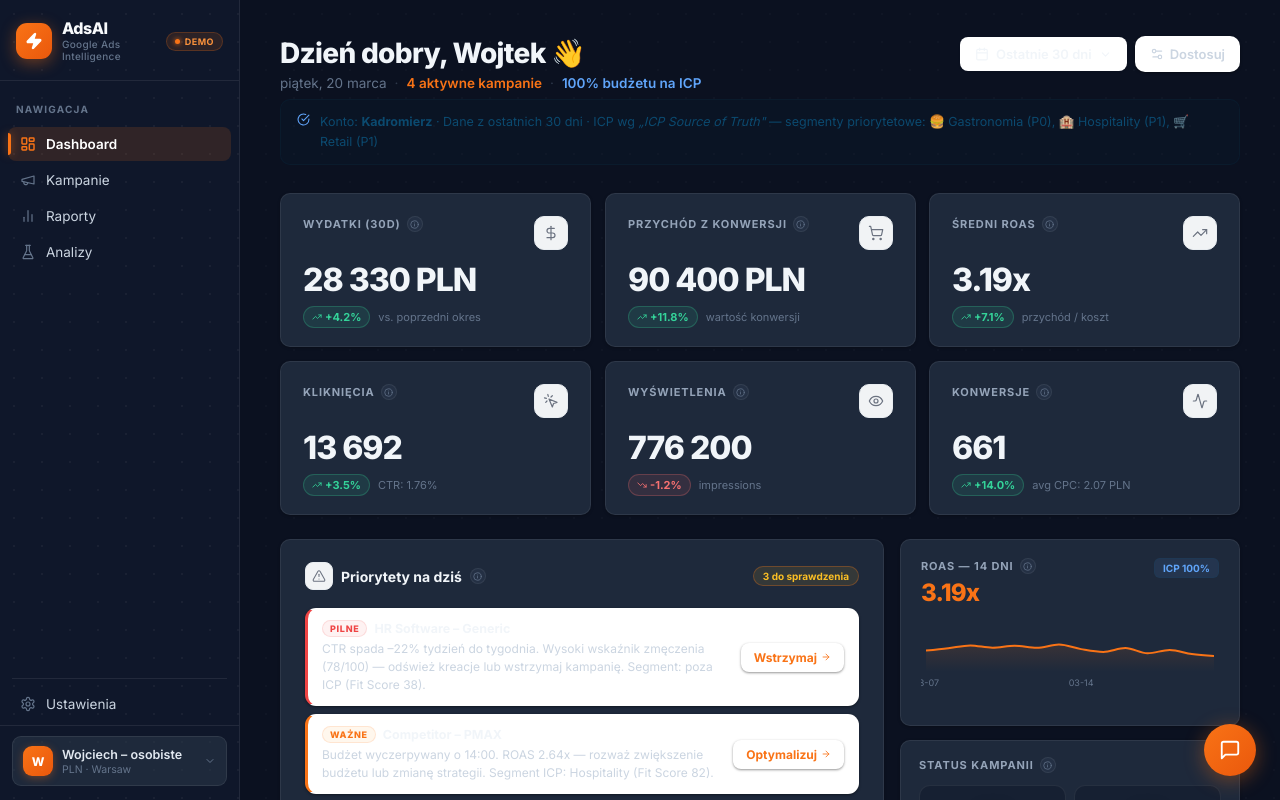
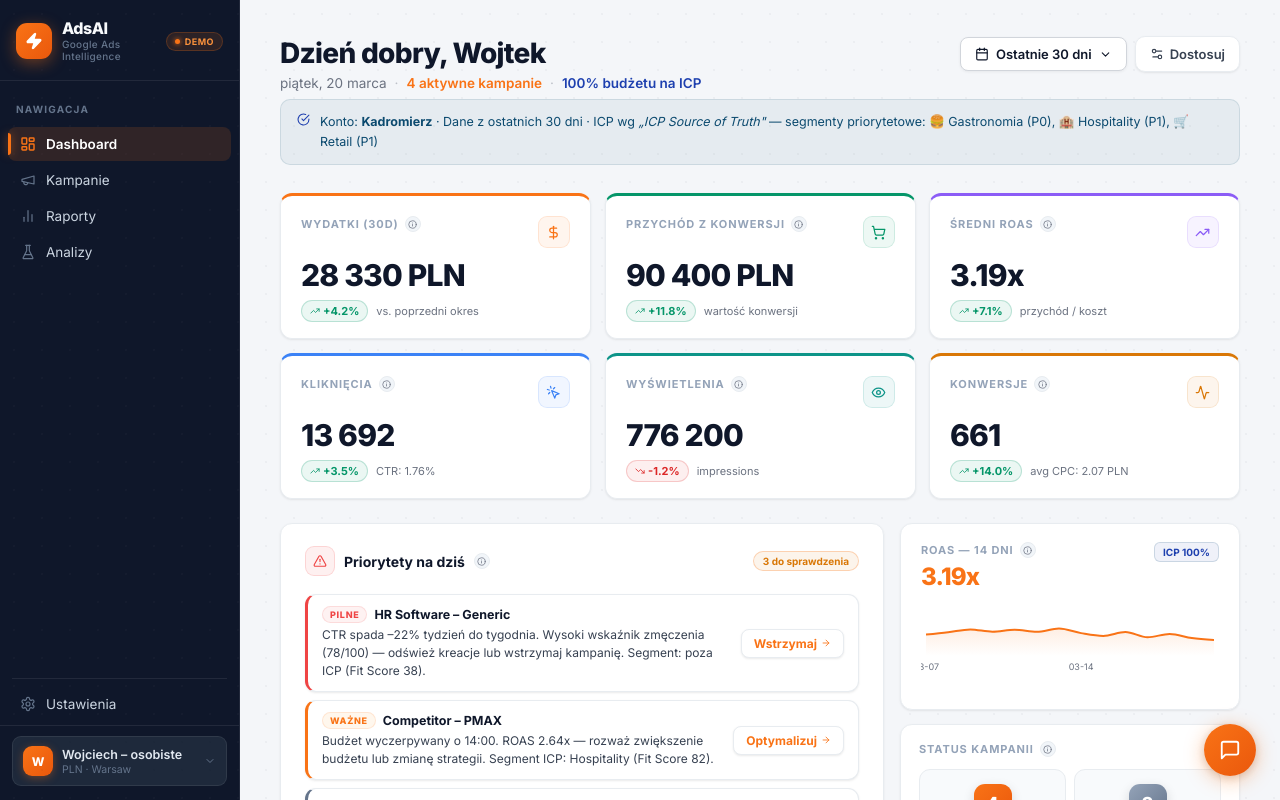
Before and after one commit to wojciechluszczynski/ads-assistant, a React (Vite) app: page / in a window 1280 px wide. Both pictures are taken after typing "Sample123" into the empty fields and a click on the button "Zaloguj się". Shown: the top 800 px of the page. Built offline with nearby package versions, Linux system fonts and the light colour scheme.

Commit message:
redesign: light content area, colored KPI card accents, widget icon colors, no emoji

```diff
--- a/src/App.tsx
+++ b/src/App.tsx
@@ -18,7 +18,7 @@ export default function App() {
   if (!authed) return <Login onLogin={() => setAuthed(true)} />;
 
   return (
-    <div style={{ display: 'flex', minHeight: '100vh', background: '#0B1120' }}>
+    <div style={{ display: 'flex', minHeight: '100vh', background: '#F4F6F9' }}>
       <Sidebar
         page={page}
         onPage={setPage}
@@ -27,7 +27,7 @@ export default function App() {
         onAccount={setActiveAccount}
         demoMode={true}
       />
-      <main className="main-content" style={{ flex: 1, minWidth: 0, overflowY: 'auto', background: '#0B1120' }}>
+      <main className="main-content" style={{ flex: 1, minWidth: 0, overflowY: 'auto', background: '#F4F6F9' }}>
         {page === 'dashboard' && <Dashboard onPage={setPage} />}
         {page === 'campaigns' && <Campaigns />}
         {page === 'reports'   && <Reports />}
--- a/src/index.css
+++ b/src/index.css
@@ -4,9 +4,9 @@
 /* ── Base ── */
 body {
   font-family: 'Inter', -apple-system, BlinkMacSystemFont, 'Segoe UI', sans-serif;
-  background: #0B1120;
+  background: #F4F6F9;
   min-height: 100vh;
-  color: #F1F5F9;
+  color: #0F172A;
   -webkit-font-smoothing: antialiased;
   -moz-osx-font-smoothing: grayscale;
   font-feature-settings: 'cv02', 'cv03', 'cv04', 'cv11';
@@ -252,7 +252,7 @@ a { color: inherit; text-decoration: none; }
   content: '';
   position: fixed;
   inset: 0;
-  background-image: radial-gradient(rgba(255,255,255,0.025) 1px, transparent 1px);
+  background-image: radial-gradient(rgba(15,23,42,0.035) 1px, transparent 1px);
   background-size: 28px 28px;
   pointer-events: none;
   z-index: 0;
--- a/src/lib/theme.ts
+++ b/src/lib/theme.ts
@@ -1,68 +1,68 @@
-// AdsAI Design System — Dark Navy theme, Kadromierz orange brand
-// Consistent with the dark login screen
+// AdsAI Design System — Light content area, Kadromierz orange brand
+// Sidebar is independently dark (hardcoded in Sidebar.tsx)
 
 export const C = {
   // ── Page & surface backgrounds ────────────────────────────
-  bg:   '#0B1120',   // Deepest page bg
-  c1:   '#1E293B',   // Card / panel surface
-  c2:   '#162032',   // Inset card, table stripe, slightly darker
-  c3:   '#243044',   // Hover bg, chip bg
-  c4:   '#2D3A4E',   // Disabled, muted, stronger contrast
+  bg:   '#F4F6F9',   // Cool light page bg
+  c1:   '#FFFFFF',   // Card surface
+  c2:   '#F8FAFC',   // Inset / stripe
+  c3:   '#F1F5F9',   // Hover bg
+  c4:   '#E2E8F0',   // Disabled / muted
 
   // ── Primary brand: Kadromierz orange ──────────────────────
   accent:    '#F97316',
   accent2:   '#EA580C',
-  accentBg:  'rgba(249,115,22,0.12)',
-  accentBg2: 'rgba(249,115,22,0.20)',
-  orangeBdr: 'rgba(249,115,22,0.30)',
-  glow:      'rgba(249,115,22,0.28)',
+  accentBg:  'rgba(249,115,22,0.08)',
+  accentBg2: 'rgba(249,115,22,0.15)',
+  orangeBdr: 'rgba(249,115,22,0.28)',
+  glow:      'rgba(249,115,22,0.22)',
 
   // ── Borders ───────────────────────────────────────────────
-  border:    'rgba(255,255,255,0.07)',
-  borderMd:  'rgba(255,255,255,0.12)',
-  borderLg:  'rgba(255,255,255,0.20)',
+  border:    '#E8ECF0',
+  borderMd:  '#D1D5DB',
+  borderLg:  '#9CA3AF',
 
   // ── Text ──────────────────────────────────────────────────
-  text:      '#F1F5F9',   // Near white
-  text2:     '#CBD5E1',   // Body
-  text3:     '#64748B',   // Secondary / labels
-  text4:     '#334155',   // Placeholder / very muted
+  text:      '#0F172A',
+  text2:     '#374151',
+  text3:     '#6B7280',
+  text4:     '#9CA3AF',
 
   // ── Semantic: positive ────────────────────────────────────
-  green:     '#34D399',
-  greenBg:   'rgba(52,211,153,0.10)',
-  greenBdr:  'rgba(52,211,153,0.25)',
+  green:     '#059669',
+  greenBg:   'rgba(5,150,105,0.08)',
+  greenBdr:  'rgba(5,150,105,0.22)',
 
   // ── Amber / warning ───────────────────────────────────────
-  orange:    '#FBBF24',
-  orangeBg:  'rgba(251,191,36,0.10)',
+  orange:    '#D97706',
+  orangeBg:  'rgba(217,119,6,0.08)',
 
   // ── Red / critical ────────────────────────────────────────
-  rose:      '#F87171',
-  roseBg:    'rgba(248,113,113,0.10)',
-  roseBdr:   'rgba(248,113,113,0.25)',
+  rose:      '#DC2626',
+  roseBg:    'rgba(220,38,38,0.07)',
+  roseBdr:   'rgba(220,38,38,0.20)',
 
   // ── Teal / violet ─────────────────────────────────────────
-  teal:      '#2DD4BF',
-  tealBg:    'rgba(45,212,191,0.10)',
-  violet:    '#A78BFA',
-  violetBg:  'rgba(167,139,250,0.10)',
+  teal:      '#0D9488',
+  tealBg:    'rgba(13,148,136,0.08)',
+  violet:    '#7C3AED',
+  violetBg:  'rgba(124,58,237,0.08)',
 
-  // ── Navy accent (blue) ────────────────────────────────────
-  navy:      '#60A5FA',
-  navy2:     '#3B82F6',
-  navyLight: '#93C5FD',
-  navyBg:    'rgba(96,165,250,0.10)',
+  // ── Blue / navy ───────────────────────────────────────────
+  navy:      '#1E40AF',
+  navy2:     '#1D4ED8',
+  navyLight: '#3B82F6',
+  navyBg:    'rgba(30,64,175,0.07)',
 } as const;
 
 // ─── Gradient icon backgrounds ───────────────────────────────────────────────
 export const G = {
   orange: 'linear-gradient(135deg,#F97316 0%,#EA580C 100%)',
-  navy:   'linear-gradient(135deg,#60A5FA 0%,#3B82F6 100%)',
+  navy:   'linear-gradient(135deg,#3B82F6 0%,#1E40AF 100%)',
   amber:  'linear-gradient(135deg,#FBBF24 0%,#D97706 100%)',
   sky:    'linear-gradient(135deg,#38BDF8 0%,#0284C7 100%)',
   slate:  'linear-gradient(135deg,#94A3B8 0%,#64748B 100%)',
-  rose:   'linear-gradient(135deg,#F87171 0%,#EF4444 100%)',
+  rose:   'linear-gradient(135deg,#F87171 0%,#DC2626 100%)',
   teal:   'linear-gradient(135deg,#2DD4BF 0%,#0D9488 100%)',
   green:  'linear-gradient(135deg,#34D399 0%,#059669 100%)',
   violet: 'linear-gradient(135deg,#A78BFA 0%,#7C3AED 100%)',
@@ -70,28 +70,28 @@ export const G = {
 
 // ─── Shadow tokens ────────────────────────────────────────────────────────────
 export const S = {
-  card:      '0 1px 3px rgba(0,0,0,0.25), 0 1px 2px rgba(0,0,0,0.20)',
-  cardHover: '0 4px 20px rgba(0,0,0,0.35), 0 1px 4px rgba(0,0,0,0.25)',
-  orange:    '0 4px 16px rgba(249,115,22,0.32)',
-  orangeHov: '0 6px 24px rgba(249,115,22,0.44)',
-  navy:      '0 4px 14px rgba(96,165,250,0.18)',
-  nav:       '0 1px 0 rgba(0,0,0,0.30)',
-  toast:     '0 8px 32px rgba(0,0,0,0.50), 0 2px 6px rgba(0,0,0,0.35)',
-  dropdown:  '0 8px 40px rgba(0,0,0,0.45), 0 2px 8px rgba(0,0,0,0.35)',
+  card:      '0 1px 3px rgba(0,0,0,0.05), 0 1px 2px rgba(0,0,0,0.04)',
+  cardHover: '0 4px 16px rgba(0,0,0,0.09), 0 1px 3px rgba(0,0,0,0.06)',
+  orange:    '0 4px 16px rgba(249,115,22,0.28)',
+  orangeHov: '0 6px 24px rgba(249,115,22,0.38)',
+  navy:      '0 4px 14px rgba(30,64,175,0.18)',
+  nav:       '0 1px 0 rgba(0,0,0,0.06)',
+  toast:     '0 8px 32px rgba(0,0,0,0.14), 0 2px 6px rgba(0,0,0,0.08)',
+  dropdown:  '0 8px 40px rgba(0,0,0,0.12), 0 2px 8px rgba(0,0,0,0.07)',
 } as const;
 
-// ─── Standard card — dark theme ───────────────────────────────────────────────
+// ─── Standard card ────────────────────────────────────────────────────────────
 export const card = {
-  background: '#1E293B',
-  border: '1px solid rgba(255,255,255,0.07)',
-  borderRadius: 10,
-  boxShadow: '0 1px 3px rgba(0,0,0,0.25)',
+  background: '#FFFFFF',
+  border: '1px solid #E8ECF0',
+  borderRadius: 12,
+  boxShadow: '0 1px 3px rgba(0,0,0,0.05), 0 1px 2px rgba(0,0,0,0.04)',
 } as const;
 
 // ─── Section card ─────────────────────────────────────────────────────────────
 export const sectionCard = {
-  background: '#1E293B',
-  border: '1px solid rgba(255,255,255,0.07)',
-  borderRadius: 12,
-  boxShadow: '0 1px 3px rgba(0,0,0,0.20), 0 4px 12px rgba(0,0,0,0.20)',
+  background: '#FFFFFF',
+  border: '1px solid #E8ECF0',
+  borderRadius: 14,
+  boxShadow: '0 1px 3px rgba(0,0,0,0.05), 0 4px 12px rgba(0,0,0,0.04)',
 } as const;
--- a/src/pages/Dashboard.tsx
+++ b/src/pages/Dashboard.tsx
@@ -73,20 +73,21 @@ function InfoTip({ text, align = 'left' }: { text: string; align?: 'left' | 'rig
 
 // ─── Widget header ────────────────────────────────────────────────────────────
 function WidgetHeader({
-  icon: Icon, title, tip, action,
+  icon: Icon, title, tip, action, color = C.accent,
 }: {
-  icon: typeof Zap; title: string; tip: string; action?: React.ReactNode;
+  icon: typeof Zap; title: string; tip: string; action?: React.ReactNode; color?: string;
 }) {
   return (
     <div style={{ display: 'flex', justifyContent: 'space-between', alignItems: 'center', marginBottom: 18 }}>
-      <h2 style={{ fontSize: 14, fontWeight: 700, color: C.text, margin: 0, display: 'flex', alignItems: 'center', gap: 8 }}>
+      <h2 style={{ fontSize: 14, fontWeight: 700, color: C.text, margin: 0, display: 'flex', alignItems: 'center', gap: 9 }}>
         <div style={{
-          width: 28, height: 28, borderRadius: 8,
-          background: '#F1F3F5', border: '1px solid #E8ECF0',
+          width: 30, height: 30, borderRadius: 9,
+          background: `${color}14`,
+          border: `1px solid ${color}28`,
           display: 'flex', alignItems: 'center', justifyContent: 'center',
           flexShrink: 0,
         }}>
-          <Icon size={14} color="#6B7280" strokeWidth={1.8} />
+          <Icon size={14} color={color} strokeWidth={2} />
         </div>
         {title}
         <InfoTip text={tip} />
@@ -99,32 +100,34 @@ function WidgetHeader({
 // ─── Premium Stat Card ────────────────────────────────────────────────────────
 interface StatCardProps {
   label: string; value: string; sub?: string; trend?: number;
-  icon: typeof TrendingUp; tip: string;
+  icon: typeof TrendingUp; tip: string; accentColor?: string;
   isPositive?: (t: number) => boolean;
 }
-function StatCard({ label, value, sub, trend, icon: Icon, tip, isPositive }: StatCardProps) {
+function StatCard({ label, value, sub, trend, icon: Icon, tip, accentColor = C.accent, isPositive }: StatCardProps) {
   const pos = trend !== undefined ? (isPositive ? isPositive(trend) : trend >= 0) : true;
   return (
     <div className="card-lift" style={{
-      ...card, padding: '22px 22px 18px',
+      ...card, padding: '20px 20px 16px',
       position: 'relative', overflow: 'hidden',
+      borderTop: `3px solid ${accentColor}`,
     }}>
-      <div style={{ display: 'flex', justifyContent: 'space-between', alignItems: 'flex-start', marginBottom: 14 }}>
+      <div style={{ display: 'flex', justifyContent: 'space-between', alignItems: 'flex-start', marginBottom: 12 }}>
         <div style={{ display: 'flex', alignItems: 'center', gap: 6 }}>
           <span className="label-caps">{label}</span>
           <InfoTip text={tip} />
         </div>
         <div style={{
-          width: 34, height: 34, borderRadius: 10, flexShrink: 0,
-          background: '#F1F3F5', border: '1px solid #E8ECF0',
+          width: 32, height: 32, borderRadius: 9, flexShrink: 0,
+          background: `${accentColor}12`,
+          border: `1px solid ${accentColor}22`,
           display: 'flex', alignItems: 'center', justifyContent: 'center',
         }}>
-          <Icon size={16} color="#6B7280" strokeWidth={1.8} />
+          <Icon size={15} color={accentColor} strokeWidth={2} />
         </div>
       </div>
 
       {/* Big metric number */}
-      <div style={{ fontSize: 32, fontWeight: 800, color: C.text, letterSpacing: -1, lineHeight: 1, marginBottom: 10 }}>
+      <div style={{ fontSize: 30, fontWeight: 800, color: C.text, letterSpacing: -0.8, lineHeight: 1, marginBottom: 10 }}>
         {value}
       </div>
 
@@ -174,23 +177,24 @@ function RecoItem({ icon: Icon, badge, badgeColor, badgeBg, title, body, onActio
 }) {
   return (
     <div style={{
-      display: 'flex', gap: 13, padding: '13px 14px',
-      background: C.c2, border: `1px solid ${C.border}`, borderRadius: 11,
-      alignItems: 'flex-start', transition: 'border-color .15s, box-shadow .15s',
+      display: 'flex', gap: 12, padding: '14px 16px',
+      background: '#FFFFFF', border: `1px solid ${C.border}`, borderRadius: 11,
+      alignItems: 'flex-start', boxShadow: S.card,
     }}>
       <div style={{
-        width: 36, height: 36, borderRadius: 10, background: '#F1F3F5', flexShrink: 0,
+        width: 36, height: 36, borderRadius: 10, flexShrink: 0,
+        background: `${badgeColor}12`,
+        border: `1px solid ${badgeColor}22`,
         display: 'flex', alignItems: 'center', justifyContent: 'center',
-        border: '1px solid #E8ECF0',
       }}>
-        <Icon size={16} color="#6B7280" />
+        <Icon size={16} color={badgeColor} strokeWidth={2} />
       </div>
       <div style={{ flex: 1, minWidth: 0 }}>
         <div style={{ display: 'flex', alignItems: 'center', gap: 7, marginBottom: 4, flexWrap: 'wrap' }}>
           <span style={{ fontWeight: 700, fontSize: 13, color: C.text }}>{title}</span>
           <span style={{
-            fontSize: 10, fontWeight: 700, padding: '2px 7px', borderRadius: 99,
-            background: badgeBg, color: badgeColor, border: `1px solid ${badgeColor}22`,
+            fontSize: 9.5, fontWeight: 700, padding: '2px 7px', borderRadius: 99,
+            background: badgeBg, color: badgeColor, border: `1px solid ${badgeColor}28`,
             textTransform: 'uppercase', letterSpacing: 0.5, flexShrink: 0,
           }}>{badge}</span>
         </div>
@@ -200,7 +204,7 @@ function RecoItem({ icon: Icon, badge, badgeColor, badgeBg, title, body, onActio
         flexShrink: 0, padding: '6px 11px', borderRadius: 8,
         background: 'transparent', border: `1px solid ${C.border}`,
         color: C.accent, cursor: 'pointer', fontSize: 12, fontWeight: 700,
-        display: 'flex', alignItems: 'center', gap: 4,
+        display: 'flex', alignItems: 'center', gap: 4, whiteSpace: 'nowrap',
       }}>
         Zastosuj <ArrowRight size={10} />
       </button>
@@ -212,7 +216,7 @@ function RecoItem({ icon: Icon, badge, badgeColor, badgeBg, title, body, onActio
 function IcpPieTooltip({ active, payload }: { active?: boolean; payload?: Array<{ payload: { label: string; spend: number; conversions: number; priority: string } }> }) {
   if (!active || !payload?.length) return null;
   const d = payload[0].payload;
-  const pl = d.priority === 'P0' ? '🔴 P0 – priorytet Q1' : d.priority === 'P1' ? '🟠 P1' : d.priority === 'P2' ? '🟡 P2' : '⚪ poza ICP';
+  const pl = d.priority === 'P0' ? 'P0 – priorytet Q1' : d.priority === 'P1' ? 'P1' : d.priority === 'P2' ? 'P2' : 'poza ICP';
   return (
     <div style={{
       background: '#fff', border: `1px solid ${C.border}`, borderRadius: 11,
@@ -312,7 +316,7 @@ export default function Dashboard({ onPage }: Props) {
       <div style={{ display: 'flex', justifyContent: 'space-between', alignItems: 'flex-start', marginBottom: 8, flexWrap: 'wrap', gap: 12 }}>
         <div>
           <h1 style={{ fontSize: 28, fontWeight: 800, color: C.text, margin: 0, letterSpacing: -0.7 }}>
-            Dzień dobry, Wojtek 👋
+            Dzień dobry, Wojtek
           </h1>
           <p style={{ color: C.text3, fontSize: 13.5, margin: '5px 0 0', display: 'flex', alignItems: 'center', gap: 8, flexWrap: 'wrap' }}>
             <span>{new Date().toLocaleDateString('pl-PL', { weekday: 'long', day: 'numeric', month: 'long' })}</span>
@@ -409,12 +413,12 @@ export default function Dashboard({ onPage }: Props) {
       {/* ── KPI stat cards ─────────────────────────────────── */}
       {isVisible('kpi') && (
         <div style={{ display: 'grid', gridTemplateColumns: 'repeat(3, 1fr)', gap: 14, marginBottom: 24 }} className="grid-stat">
-          <StatCard label="Wydatki (30d)"        value={fmtPLN(s.totalCost)}            trend={+4.2}  sub="vs. poprzedni okres"                icon={DollarSign}        tip="Całkowite wydatki na reklamy w ciągu ostatnich 30 dni." />
-          <StatCard label="Przychód z konwersji" value={fmtPLN(s.totalConversionValue)} trend={+11.8} sub="wartość konwersji"                   icon={ShoppingCart}      tip="Łączna wartość konwersji przypisana do reklam (Google Ads tracking)." />
-          <StatCard label="Średni ROAS"          value={`${s.avgRoas.toFixed(2)}x`}     trend={+7.1}  sub="przychód / koszt"                   icon={TrendingUp}        tip="Return on Ad Spend — ile PLN przychodu generuje 1 PLN wydany na reklamy. Cel: ≥3.0x dla ICP." />
-          <StatCard label="Kliknięcia"           value={fmt(s.totalClicks)}             trend={+3.5}  sub={`CTR: ${fmtPct(s.avgCtr)}`}         icon={MousePointerClick} tip="Łączna liczba kliknięć w reklamy. CTR = % osób, które kliknęły po zobaczeniu reklamy." />
-          <StatCard label="Wyświetlenia"         value={fmt(s.totalImpressions)}        trend={-1.2}  sub="impressions"                        icon={Eye}               tip="Liczba wyświetleń reklam. Wysoka liczba przy niskim CTR = zły dobór słów kluczowych." isPositive={t => t >= 0} />
-          <StatCard label="Konwersje"            value={fmt(s.totalConversions)}        trend={+14.0} sub={`avg CPC: ${s.avgCpc.toFixed(2)} PLN`} icon={Activity}        tip="Liczba pożądanych akcji (rejestracje, zakupy). CPC = średni koszt za kliknięcie." />
+          <StatCard label="Wydatki (30d)"        value={fmtPLN(s.totalCost)}            trend={+4.2}  sub="vs. poprzedni okres"                icon={DollarSign}        accentColor={C.accent}       tip="Całkowite wydatki na reklamy w ciągu ostatnich 30 dni." />
+          <StatCard label="Przychód z konwersji" value={fmtPLN(s.totalConversionValue)} trend={+11.8} sub="wartość konwersji"                  icon={ShoppingCart}      accentColor={C.green}        tip="Łączna wartość konwersji przypisana do reklam (Google Ads tracking)." />
+          <StatCard label="Średni ROAS"          value={`${s.avgRoas.toFixed(2)}x`}     trend={+7.1}  sub="przychód / koszt"                  icon={TrendingUp}        accentColor="#8B5CF6"        tip="Return on Ad Spend — ile PLN przychodu generuje 1 PLN wydany na reklamy. Cel: ≥3.0x dla ICP." />
+          <StatCard label="Kliknięcia"           value={fmt(s.totalClicks)}             trend={+3.5}  sub={`CTR: ${fmtPct(s.avgCtr)}`}        icon={MousePointerClick} accentColor={C.navyLight}    tip="Łączna liczba kliknięć w reklamy. CTR = % osób, które kliknęły po zobaczeniu reklamy." />
+          <StatCard label="Wyświetlenia"         value={fmt(s.totalImpressions)}        trend={-1.2}  sub="impressions"                       icon={Eye}               accentColor={C.teal}         tip="Liczba wyświetleń reklam. Wysoka liczba przy niskim CTR = zły dobór słów kluczowych." isPositive={t => t >= 0} />
+          <StatCard label="Konwersje"            value={fmt(s.totalConversions)}        trend={+14.0} sub={`avg CPC: ${s.avgCpc.toFixed(2)} PLN`} icon={Activity}       accentColor={C.orange}       tip="Liczba pożądanych akcji (rejestracje, zakupy). CPC = średni koszt za kliknięcie." />
         </div>
       )}
 
@@ -430,6 +434,7 @@ export default function Dashboard({ onPage }: Props) {
               <WidgetHeader
                 icon={AlertTriangle}
                 title="Priorytety na dziś"
+                color="#EF4444"
                 tip="Kampanie wymagające pilnej uwagi — na podstawie zmęczenia kreacji, trendów CTR i ICP Fit Score."
                 action={
                   <span style={{
@@ -487,6 +492,7 @@ export default function Dashboard({ onPage }: Props) {
               <WidgetHeader
                 icon={Target}
                 title="Podział budżetu wg segmentu ICP"
+                color={C.navyLight}
                 tip={`ICP (Ideal Customer Profile) wg dokumentu „ICP Source of Truth". P0: Gastronomia & Food Service. P1: Hospitality, Retail. Cel: ≥70% budżetu na P0+P1.`}
                 action={
                   <div style={{ display: 'flex', gap: 6 }}>
@@ -565,6 +571,7 @@ export default function Dashboard({ onPage }: Props) {
               <WidgetHeader
                 icon={Lightbulb}
                 title="Rekomendacje AI"
+                color="#8B5CF6"
                 tip="Automatyczne rekomendacje optymalizacyjne na podstawie zmęczenia kreacji, trendów CTR i dopasowania do ICP."
                 action={
                   <button onClick={() => onPage('insights')} className="btn-secondary" style={{
@@ -674,16 +681,16 @@ export default function Dashboard({ onPage }: Props) {
               </div>
               <div style={{ marginTop: 10, display: 'flex', gap: 5 }}>
                 {[
-                  { label: 'High ICP', count: MOCK_CAMPAIGNS.filter(c => c.icpStatus === 'high').length,    color: C.rose,   emoji: '🔴' },
-                  { label: 'Core ICP', count: MOCK_CAMPAIGNS.filter(c => c.icpStatus === 'core').length,    color: C.orange, emoji: '🟠' },
-                  { label: 'Poza ICP', count: MOCK_CAMPAIGNS.filter(c => c.icpStatus === 'outside').length, color: C.text3,  emoji: '⚪' },
+                  { label: 'High ICP', count: MOCK_CAMPAIGNS.filter(c => c.icpStatus === 'high').length,    color: C.rose   },
+                  { label: 'Core ICP', count: MOCK_CAMPAIGNS.filter(c => c.icpStatus === 'core').length,    color: C.orange },
+                  { label: 'Poza ICP', count: MOCK_CAMPAIGNS.filter(c => c.icpStatus === 'outside').length, color: C.text3  },
                 ].map(item => (
                   <div key={item.label} style={{
-                    flex: 1, textAlign: 'center', padding: '7px 4px',
+                    flex: 1, textAlign: 'center', padding: '8px 4px',
                     borderRadius: 8, background: C.c2, border: `1px solid ${C.border}`,
                   }}>
-                    <div style={{ fontSize: 15, fontWeight: 800, color: item.color }}>{item.count}</div>
-                    <div style={{ fontSize: 9, color: C.text3, marginTop: 1 }}>{item.emoji} {item.label}</div>
+                    <div style={{ fontSize: 16, fontWeight: 800, color: item.color }}>{item.count}</div>
+                    <div style={{ fontSize: 9.5, color: C.text3, marginTop: 2, fontWeight: 600 }}>{item.label}</div>
                   </div>
                 ))}
               </div>
```
